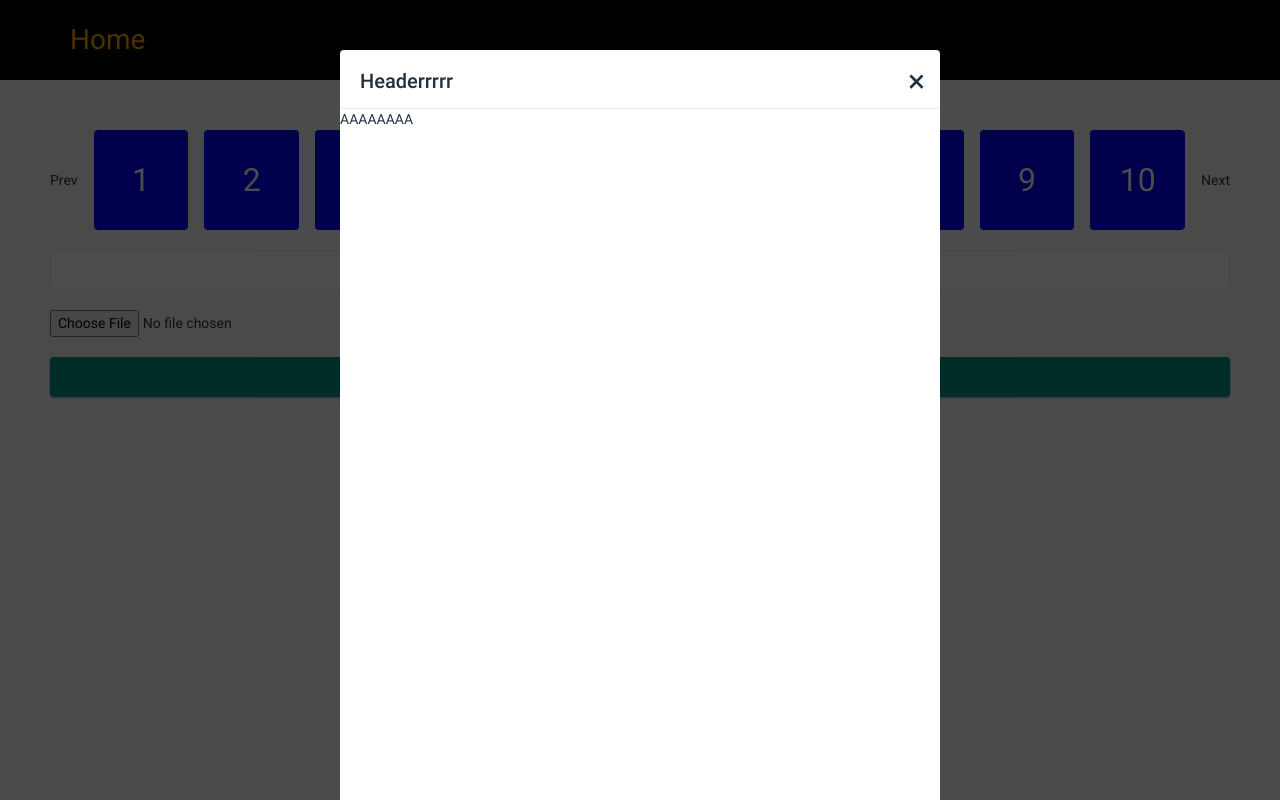
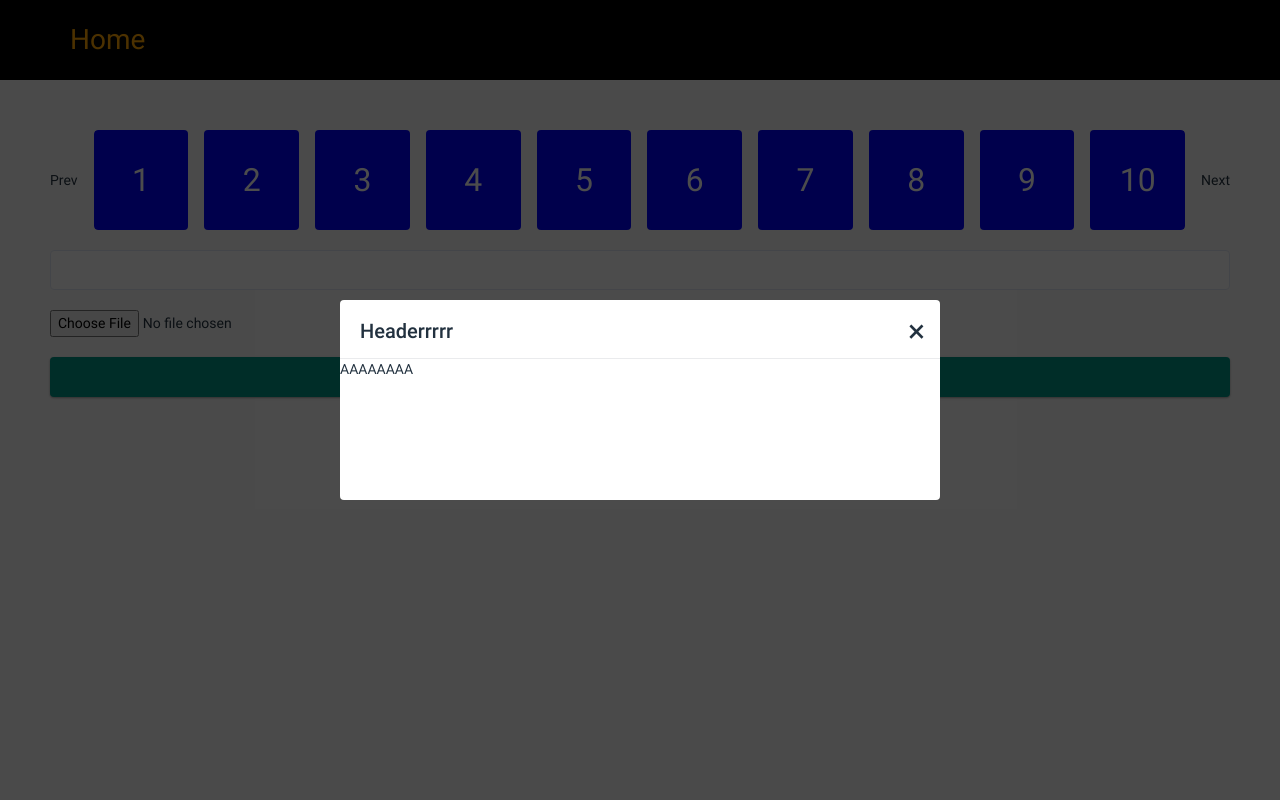
Before and after one commit to Nguyen-Dinh-Tung/app-template, a React (Create React App) app: page / in a window 1280 px wide. Both pictures are taken after a click on the element "10". Built offline with nearby package versions, Linux system fonts and the light colour scheme; no server answers.

Commit message:
update typescripts

```diff
--- a/package.json
+++ b/package.json
@@ -61,7 +61,7 @@
     "@types/react-slick": "^0.23.8",
     "@types/styled-components": "^5.1.24",
     "react-scripts": "^5.0.1",
-    "typescript": "^5",
+    "typescript": "^4.4.2",
     "web-vitals": "^2.1.0",
     "webpack-bundle-analyzer": "^4.5.0"
   }
--- a/src/screens/home/index.tsx
+++ b/src/screens/home/index.tsx
@@ -57,10 +57,10 @@ export const HomeScreen = (props: any) => {
           setOpen(true);
         }}
       >
-        Open Modal
+        Open Modal1
       </UIButton>
       <UIModal isOpen={isOpen} close={() => setOpen(false)} label="Headerrrrr">
-        <div style={{ width: "600px", height: "1000px" }}>AAAAAAAA</div>
+        <div style={{ width: "600px", height: "100px" }}>AAAAAAAA</div>
       </UIModal>
     </Styles>
   );
```
Also changed, not shown: 1 other file (tests, documents, lock files or other folders).
